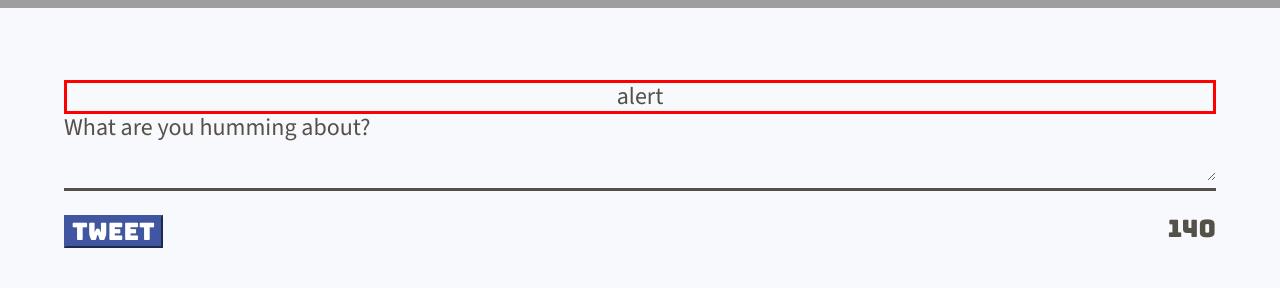
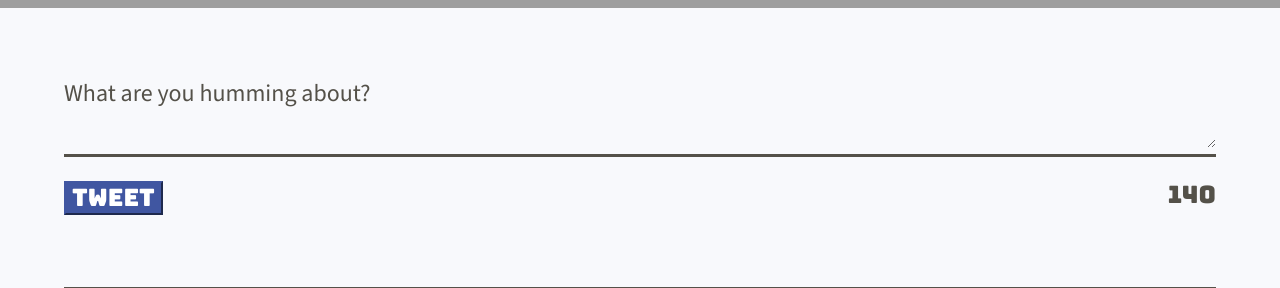
Before and after one commit to kimodell/tweeter, a website: page public/index.html in a window 1280 px wide. Shown: the part 512-800 px from the top of the page. Drawn offline with nearby package versions, Linux system fonts and the light colour scheme; grey boxes are pictures that could not be loaded.

Commit message:
Modify style of alert box

```diff
--- a/public/styles/new-tweet.css
+++ b/public/styles/new-tweet.css
@@ -11,9 +11,10 @@ border: 0;
 }
 .new-tweet-alert {
   border: 3px solid red;
-  display: flex;
-  justify-content: center;
-
+  color: red;
+  margin-bottom: 30px;
+  display: none;
+  padding-left: 0.5em;
 }
 
 .new-tweet-footer {
```
